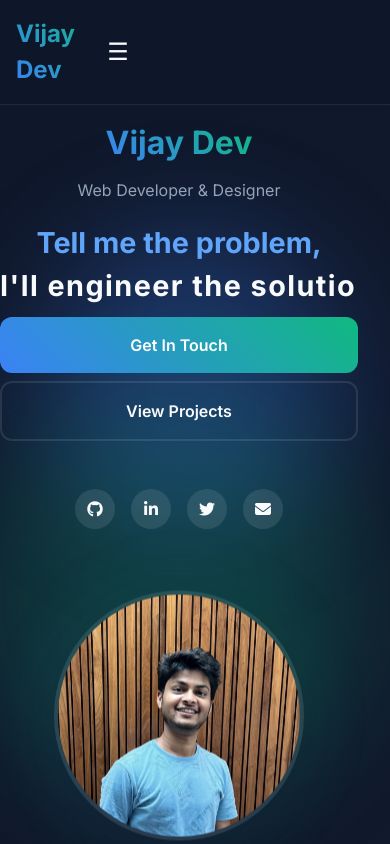
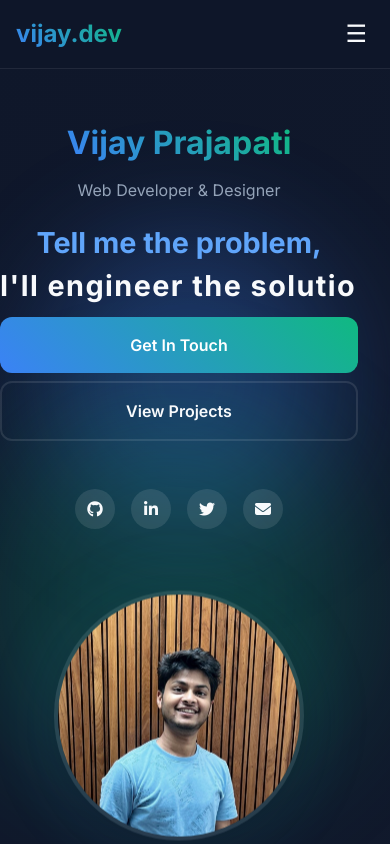
Before and after one commit to Vijay-2005/vijaydevReactVite, a React (Vite) app: page / in a window 390 px wide. Shown: the top 844 px of the page. Built offline with nearby package versions, Linux system fonts and the light colour scheme.

Commit message:
added and personal information updated

```diff
--- a/src/App.jsx
+++ b/src/App.jsx
@@ -27,7 +27,7 @@ function App() {
               <div className="col-12 col-lg-6">
                 <div className="hero-content">
                   <h1 className="mb-3">
-                    <span className="gradient-text">Vijay Dev</span>
+                    <span className="gradient-text">Vijay Prajapati</span>
                   </h1>
                   <p className="mb-4 text-muted">Web Developer & Designer</p>
 
@@ -66,7 +66,7 @@ function App() {
                   <div className="profile-image-wrapper">
                     <img
                       src="/img/perfil-icon.jpg"
-                      alt="Vijay Dev"
+                      alt="Vijay Prajapati"
                       className="profile-image animated-profile"
                     />
                   </div>
--- a/src/components/Footer.jsx
+++ b/src/components/Footer.jsx
@@ -41,7 +41,7 @@ const Footer = () => {
         <div className="row">
           <div className="col-md-4 footer-column">
             <div className="footer-brand">
-              <h3>Vijay Dev</h3>
+              <h3>Vijay Prajapati</h3>
               <p className="footer-tagline">Engineering creative solutions</p>
             </div>
             <div className="footer-social">
@@ -89,15 +89,15 @@ const Footer = () => {
             <div className="contact-info">
               <div className="contact-item">
                 <i className="fas fa-map-marker-alt me-2"></i>
-                <span>San Francisco, CA</span>
+                <span>Bangalore</span>
               </div>
               <div className="contact-item">
                 <i className="fas fa-envelope me-2"></i>
-                <span>hello@vijaydev.com</span>
+                <span>vkprajapati072@gmail.com</span>
               </div>
               <div className="contact-item">
                 <i className="fas fa-phone me-2"></i>
-                <span>+1 (555) 123-4567</span>
+                <span>07668055685</span>
               </div>
             </div>
           </div>
@@ -134,7 +134,7 @@ const Footer = () => {
               <i className="fab fa-react"></i> React
             </span>
           </div>
-          <p className="copyright">© {currentYear} Vijay Dev. All rights reserved.</p>
+          <p className="copyright">© {currentYear} Vijay Prajapati. All rights reserved.</p>
           <div className="footer-links">
             <a href="#" className="footer-link">Privacy Policy</a>
             <a href="#" className="footer-link">Terms of Service</a>
--- a/src/components/Header.jsx
+++ b/src/components/Header.jsx
@@ -25,20 +25,9 @@ const Header = () => {
 
   return (
     <header className={`navbar ${scrolled ? 'shadow-lg' : ''}`}>
-      <div className="container">
+      <div className="container" style={{ position: 'relative' }}>
         <div style={{ display: 'flex', justifyContent: 'space-between', alignItems: 'center', width: '100%' }}>
-          <a href="#home" className="navbar-brand">Vijay Dev</a>
-
-          {/* Mobile menu button */}
-          <button
-            className="btn btn-outline py-1 d-md-none"
-            onClick={toggleMenu}
-            style={{ display: 'flex', alignItems: 'center', padding: '0.5rem', background: 'transparent', border: 'none' }}
-          >
-            <span style={{ fontSize: '1.5rem', color: 'var(--light-text)' }}>
-              {menuOpen ? '✕' : '☰'}
-            </span>
-          </button>
+          <a href="#home" className="navbar-brand" style={{ marginRight: 'auto' }}>vijay.dev</a>
 
           {/* Desktop Navigation */}
           <nav style={{ display: 'flex', gap: '1rem' }} className="d-none d-md-flex">
@@ -48,6 +37,32 @@ const Header = () => {
             <a href="#projects" className="nav-link">Projects</a>
             <a href="#contact" className="nav-link">Contact</a>
           </nav>
+
+          {/* Mobile menu button - fixed right position */}
+          <div className="d-md-none" style={{
+            display: 'flex',
+            position: 'absolute',
+            right: '15px',
+            top: '50%',
+            transform: 'translateY(-50%)'
+          }}>
+            <button
+              className="btn btn-outline py-1"
+              onClick={toggleMenu}
+              style={{
+                display: 'flex',
+                alignItems: 'center',
+                padding: '0.5rem',
+                background: 'transparent',
+                border: 'none',
+              }}
+              aria-label="Toggle menu"
+            >
+              <span style={{ fontSize: '1.5rem', color: 'var(--light-text)' }}>
+                {menuOpen ? '✕' : '☰'}
+              </span>
+            </button>
+          </div>
         </div>
 
         {/* Mobile Navigation */}
```
